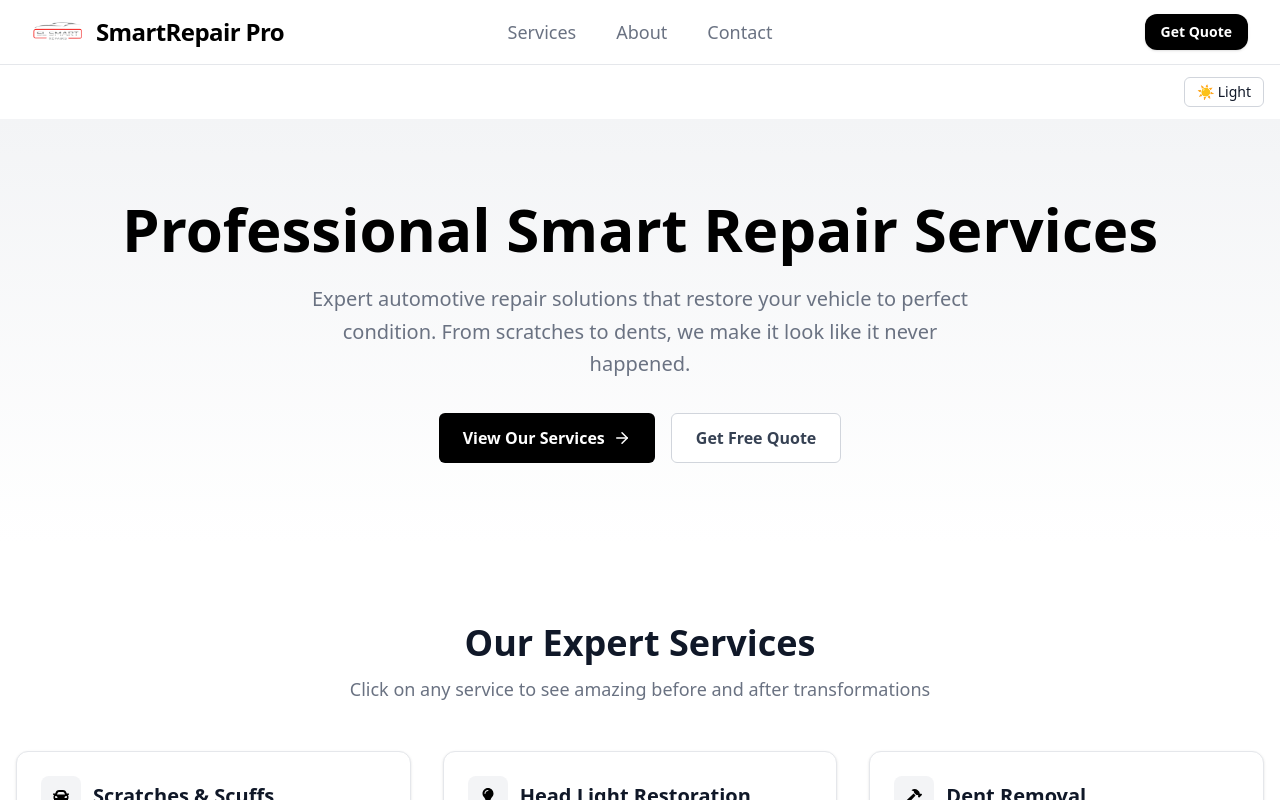
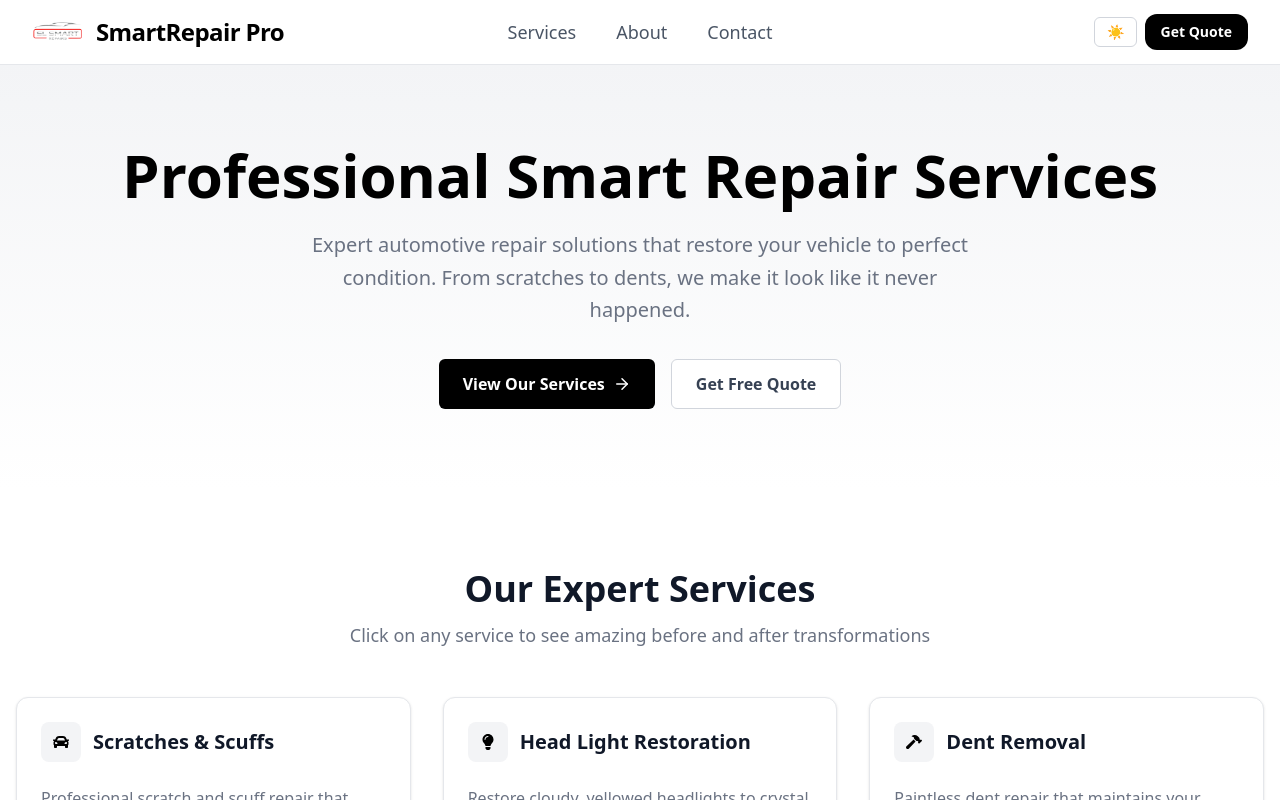
Before and after one commit to DirushanDev/smartrepairpro, a React (Vite) app: page / in a window 1280 px wide. Shown: the top 800 px of the page. Built offline with nearby package versions, Linux system fonts and the light colour scheme.

Commit message:
add dark mode

```diff
--- a/src/App.jsx
+++ b/src/App.jsx
@@ -7,16 +7,11 @@ import Qa from "./components/Journey";
 import Navbar from "./components/Navbar";
 import Call from "./components/Story";
 import TestimonialSection from "./components/TestimonialSection";
-import ThemeToggle from "./components/ThemeToggle";
 
 function App() {
   return (
     <div className="min-h-screen bg-white text-gray-900 dark:bg-neutral-900 dark:text-gray-100">
       <Navbar />
-      <div className="container mx-auto px-4 py-3 flex justify-end">
-        <ThemeToggle />
-      </div>
-
       <Header />
       <Service />
       <Qa />
--- a/src/components/Navbar.jsx
+++ b/src/components/Navbar.jsx
@@ -1,4 +1,6 @@
+// src/components/Navbar.jsx
 import React, { useState, useEffect } from "react";
+import ThemeToggle from "./ThemeToggle";
 
 const Navbar = () => {
   const [open, setOpen] = useState(false);
@@ -10,7 +12,7 @@ const Navbar = () => {
   }, []);
 
   return (
-    <header className="sticky top-0 z-50 w-full bg-white border-b border-gray-200">
+    <header className="sticky top-0 z-50 w-full bg-white dark:bg-neutral-950 border-b border-gray-200 dark:border-neutral-800">
       <nav className="mx-auto flex h-16 items-center justify-between px-4 sm:px-6 lg:px-8">
         {/* Left: Logo + Brand */}
         <a href="/" className="flex items-center gap-3">
@@ -19,40 +21,50 @@ const Navbar = () => {
             alt="SmartRepair Pro"
             className="h-7 w-auto sm:h-8"
           />
-          <span className="text-xl sm:text-2xl font-bold tracking-tight text-black">
+          <span className="text-xl sm:text-2xl font-bold tracking-tight text-black dark:text-white">
             SmartRepair Pro
           </span>
         </a>
 
         {/* Center: Nav (desktop only) */}
-        <ul className="absolute left-1/2 hidden -translate-x-1/2 items-center gap-10 text-lg text-gray-500 lg:flex">
+        <ul className="absolute left-1/2 hidden -translate-x-1/2 items-center gap-10 text-lg text-gray-600 dark:text-gray-300 lg:flex">
           <li>
-            <a href="#services" className="hover:text-black transition-colors">
+            <a href="#services" className="transition-colors hover:text-black dark:hover:text-white">
               Services
             </a>
           </li>
           <li>
-            <a href="#about" className="hover:text-black transition-colors">
+            <a href="#about" className="transition-colors hover:text-black dark:hover:text-white">
               About
             </a>
           </li>
           <li>
-            <a href="#contact" className="hover:text-black transition-colors">
+            <a href="#contact" className="transition-colors hover:text-black dark:hover:text-white">
               Contact
             </a>
           </li>
         </ul>
 
-        {/* Right: CTA + Hamburger (mobile) */}
+        {/* Right: Theme toggle(s) + CTA + Hamburger */}
         <div className="flex items-center gap-2">
+          {/* Theme toggle (mobile, shown BEFORE hamburger) */}
+          <div className="md:hidden">
+            <ThemeToggle />
+          </div>
+
+          {/* Theme toggle (desktop) */}
+          <div className="hidden md:block">
+            <ThemeToggle />
+          </div>
+
           <a
             href="#quote"
-            className="hidden md:inline-block rounded-xl bg-black px-4 py-2 text-sm font-semibold text-white shadow-sm hover:opacity-90"
+            className="hidden md:inline-block rounded-xl px-4 py-2 text-sm font-semibold text-white bg-black hover:opacity-90 dark:bg-white dark:text-black"
           >
             Get Quote
           </a>
 
-          {/* Hamburger (no SVGs) */}
+          {/* Hamburger */}
           <button
             aria-label="Toggle menu"
             aria-expanded={open}
@@ -61,17 +73,17 @@ const Navbar = () => {
           >
             <span className="sr-only">Menu</span>
             <span
-              className={`absolute block h-0.5 w-7 bg-black transition-transform duration-300 ${
+              className={`absolute block h-0.5 w-7 bg-black dark:bg-white transition-transform duration-300 ${
                 open ? "translate-y-0 rotate-45" : "-translate-y-2"
               }`}
             />
             <span
-              className={`absolute block h-0.5 w-7 bg-black transition-opacity duration-300 ${
+              className={`absolute block h-0.5 w-7 bg-black dark:bg-white transition-opacity duration-300 ${
                 open ? "opacity-0" : "opacity-100"
               }`}
             />
             <span
-              className={`absolute block h-0.5 w-7 bg-black transition-transform duration-300 ${
+              className={`absolute block h-0.5 w-7 bg-black dark:bg-white transition-transform duration-300 ${
                 open ? "translate-y-0 -rotate-45" : "translate-y-2"
               }`}
             />
@@ -80,14 +92,20 @@ const Navbar = () => {
       </nav>
 
       {/* Mobile drawer */}
-      <div className={`${open ? "block" : "hidden"} lg:hidden border-b border-gray-200`}>
+      <div className={`${open ? "block" : "hidden"} lg:hidden border-b border-gray-200 dark:border-neutral-800`}>
         <div className="mx-auto px-4 py-4 sm:px-6 lg:px-8">
+          {/* Theme toggle (mobile drawer) — remove this if you don't want a second toggle */}
+          <div className="mb-3 flex items-center justify-between rounded-xl border border-gray-200 dark:border-neutral-700 p-3">
+            <span className="text-sm font-medium text-gray-800 dark:text-gray-200">Theme</span>
+            <ThemeToggle />
+          </div>
+
           <ul className="flex flex-col gap-2">
             <li>
               <a
                 href="#services"
                 onClick={() => setOpen(false)}
-                className="block rounded-xl px-3 py-3 text-base font-medium text-gray-800 hover:bg-gray-50"
+                className="block rounded-xl px-3 py-3 text-base font-medium text-gray-800 dark:text-gray-100 hover:bg-gray-50 dark:hover:bg-neutral-900"
               >
                 Services
               </a>
@@ -96,7 +114,7 @@ const Navbar = () => {
               <a
                 href="#about"
                 onClick={() => setOpen(false)}
-                className="block rounded-xl px-3 py-3 text-base font-medium text-gray-800 hover:bg-gray-50"
+                className="block rounded-xl px-3 py-3 text-base font-medium text-gray-800 dark:text-gray-100 hover:bg-gray-50 dark:hover:bg-neutral-900"
               >
                 About
               </a>
@@ -105,15 +123,17 @@ const Navbar = () => {
               <a
                 href="#contact"
                 onClick={() => setOpen(false)}
-                className="block rounded-xl px-3 py-3 text-base font-medium text-gray-800 hover:bg-gray-50"
+                className="block rounded-xl px-3 py-3 text-base font-medium text-gray-800 dark:text-gray-100 hover:bg-gray-50 dark:hover:bg-neutral-900"
               >
                 Contact
               </a>
             </li>
           </ul>
+
           <a
             href="#quote"
-            className="mt-3 inline-block w-full rounded-2xl bg-black px-5 py-3 text-center text-sm font-semibold text-white shadow-sm hover:opacity-90"
+            onClick={() => setOpen(false)}
+            className="mt-3 inline-block w-full rounded-2xl px-5 py-3 text-center text-sm font-semibold text-white bg-black hover:opacity-90 dark:bg-white dark:text-black"
           >
             Get Quote
           </a>
--- a/src/components/ThemeToggle.jsx
+++ b/src/components/ThemeToggle.jsx
@@ -25,7 +25,7 @@ export default function ThemeToggle({ className = "" }) {
                   dark:bg-neutral-800 dark:text-gray-100 dark:border-neutral-700 ${className}`}
       aria-label="Toggle dark mode"
     >
-      {isDark ? "🌙 Dark" : "☀️ Light"}
+      {isDark ? "🌙" : "☀️ "}
     </button>
   );
 }
```
